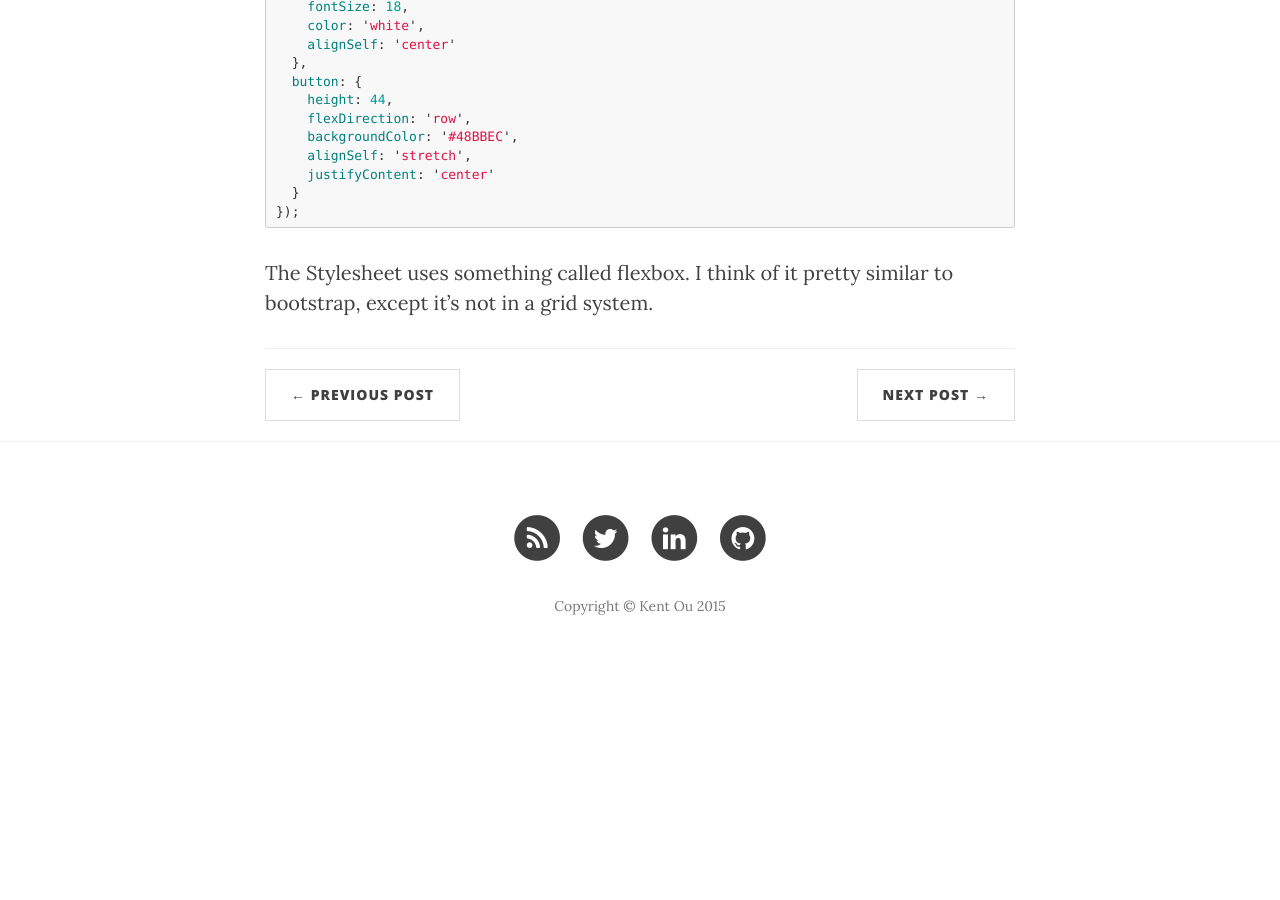
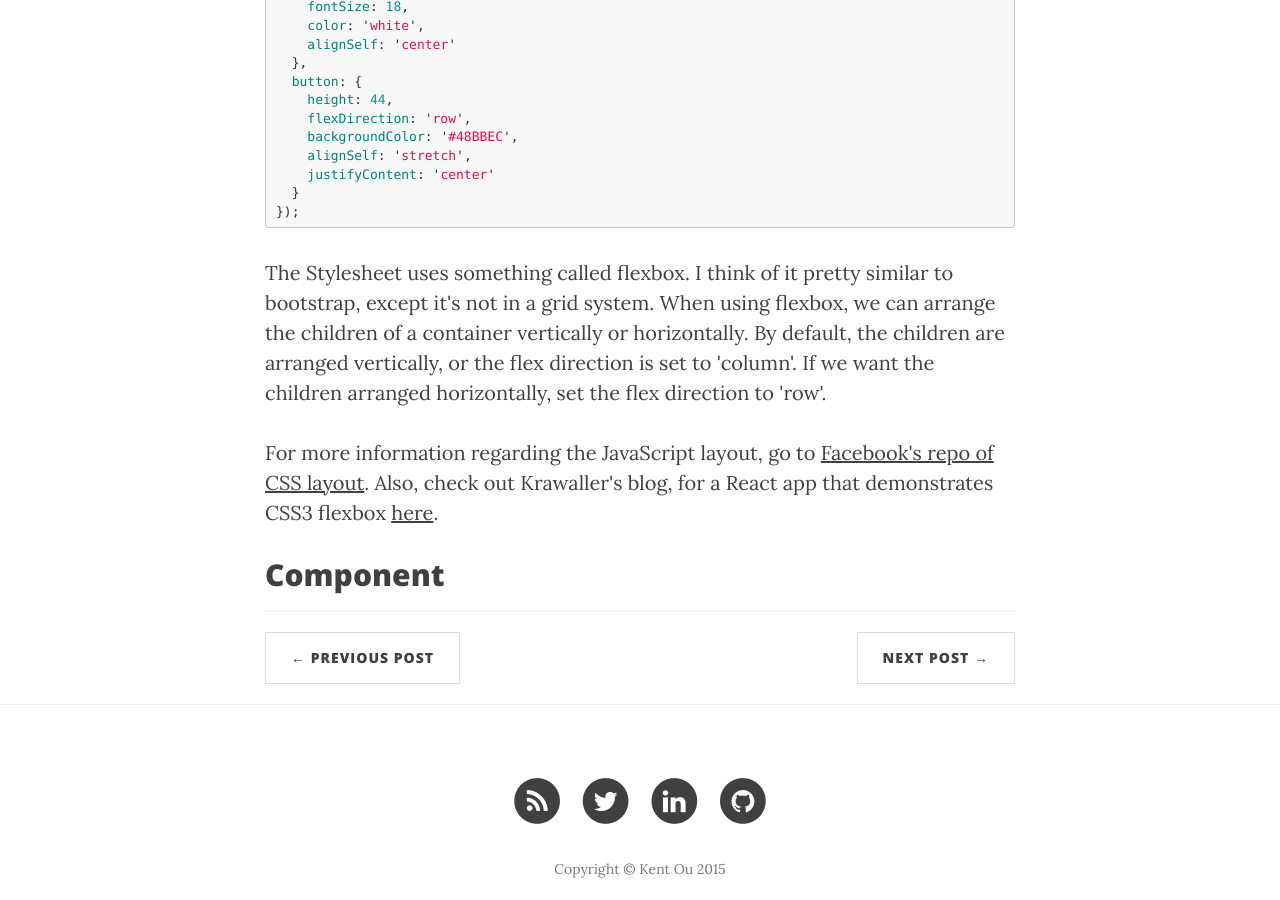
Before and after one commit to kent10ou/kent10ou.github.io, a Jekyll site: the page built from _posts/2015-08-31-Intro-to-React-Native.md, in a window 1280 px wide and 900 px high, scrolled down 2337 px. Built offline with Jekyll 4.4.1, drawn with Linux system fonts in a browser that asks for light colours; nearby versions of some CDN libraries; comment, search, counter and statistics services are not loaded; before the commit the page ends 3019 px from its top, so only the background shows below that.

Commit message:
editting styling

```diff
--- a/_posts/2015-08-31-Intro-to-React-Native.md
+++ b/_posts/2015-08-31-Intro-to-React-Native.md
@@ -76,4 +76,8 @@ var styles = StyleSheet.create({
 });
 {% endhighlight %}
 
-The Stylesheet uses something called flexbox. I think of it pretty similar to bootstrap, except it's not in a grid system.
+<p>The Stylesheet uses something called flexbox. I think of it pretty similar to bootstrap, except it's not in a grid system. When using flexbox, we can arrange the children of a container vertically or horizontally. By default, the children are arranged vertically, or the flex direction is set to 'column'. If we want the children arranged horizontally, set the flex direction to 'row'.</p>
+
+<p>For more information regarding the JavaScript layout, go to <a href="https://github.com/facebook/css-layout">Facebook's repo of CSS layout</a>. Also, check out Krawaller's blog, for a React app that demonstrates CSS3 flexbox <a href="http://blog.krawaller.se/posts/a-react-app-demonstrating-css3-flexbox/">here</a>.</p>
+
+##Component
```
